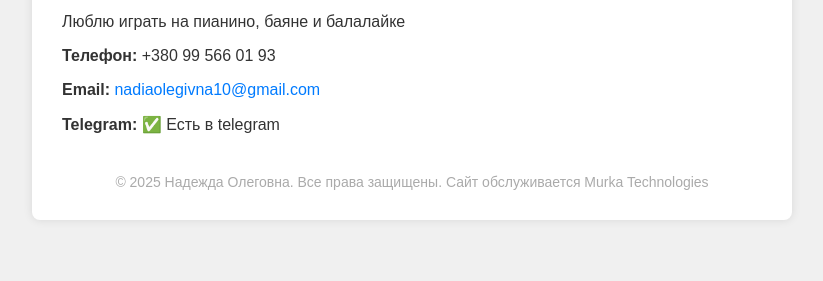
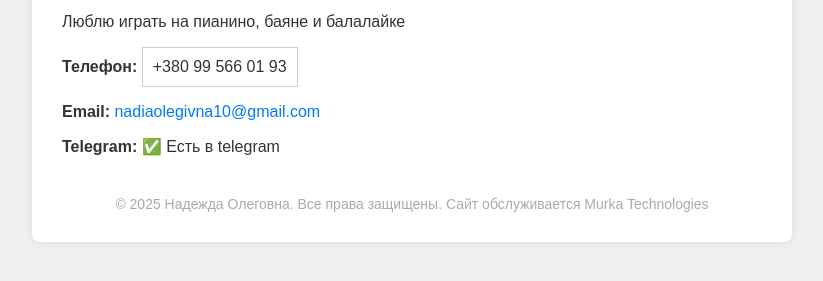
Before and after one commit to Nadezhda10Dev/Nadezhda-Olegovna, a plain HTML site: page index.html in a window 1280 px wide. Shown: the part 191-472 px from the top of the page, without its empty margins (228-1051 px from the left). Drawn offline with Linux system fonts and the light colour scheme.

Commit message:
Update index.html

```diff
--- a/index.html
+++ b/index.html
@@ -14,7 +14,7 @@
     <p>Люблю играть на пианино, баяне и балалайке</p>
 
     <div class="contact">
-      <p><strong>Телефон:</strong> <span onclick="copyText('+380995660193')">+380 99 566 01 93</span></p>
+      <p><strong>Телефон:</strong> <span class="copy-box" onclick="copyText('+380995660193')">+380 99 566 01 93</span></p>
       <div id="copyNotification">Скопировано ✔</div>
       <p><strong>Email:</strong> <a href="mailto:nadiaolegivna10@gmail.com">nadiaolegivna10@gmail.com</a></p>
       <p><strong>Telegram: ✅</strong> Есть в telegram</p>
```
